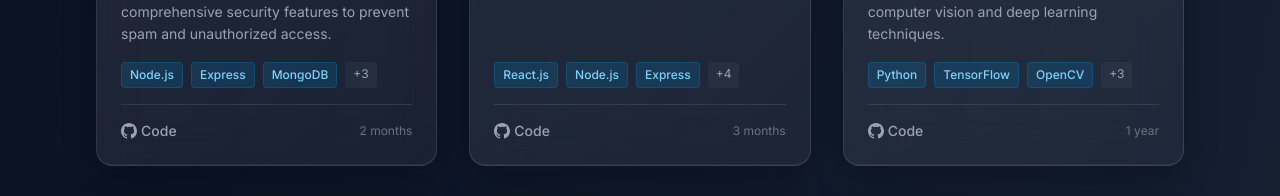
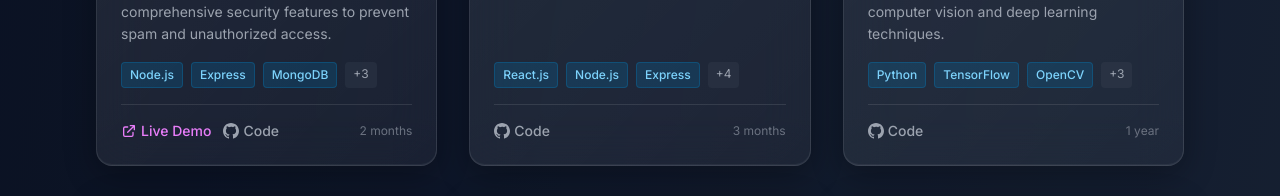
Before and after one commit to AdityaKushwaha94/Portfolio, a React (Vite) app in the folder frontend/: page / in a window 1280 px wide. Shown: the part 4900-5096 px from the top of the page. Built offline with nearby package versions, Linux system fonts and the light colour scheme.

Commit message:
linke update project 1

```diff
--- a/frontend/src/components/Projects.jsx
+++ b/frontend/src/components/Projects.jsx
@@ -9,12 +9,12 @@ const projectsData = [
     longDescription: "Built with Node.js and Express, implementing secure authentication with blacklist functionality. Features include rate limiting, IP blocking, email validation, and comprehensive logging system. Currently optimizing for production deployment.",
     technologies: ["Node.js", "Express", "MongoDB", "JWT", "Nodemailer", "Redis"],
     image: "/api/placeholder/600/400",
-    liveUrl: "#https://email-senderaditya.vercel.app/",
+    liveUrl: "https://email-senderaditya.vercel.app/",
     githubUrl: "https://github.com/AdityaKushwaha94/Email-Sender-",
     features: ["Blacklist Management", "Rate Limiting", "Secure Authentication", "Email Validation", "Logging System"],
     status: "Hosting Coming Soon",
     duration: "2 months",
-    hasLiveDemo: false
+    hasLiveDemo: true
   },
   {
     id: 2,
```
